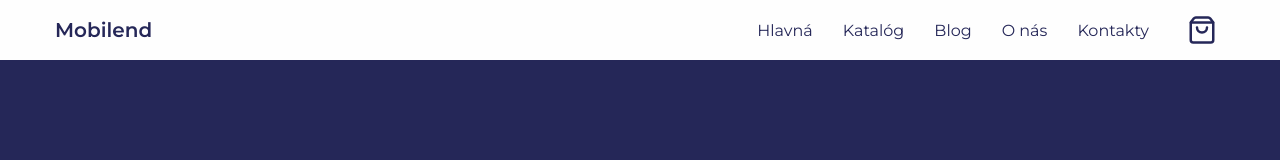
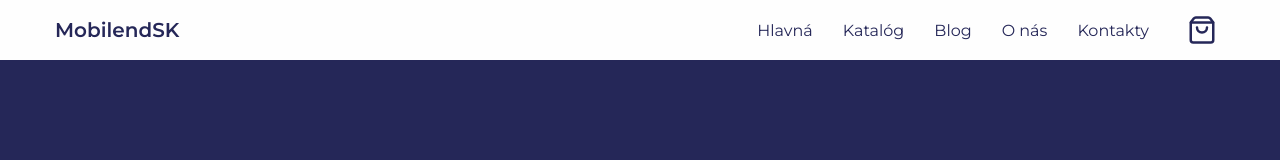
Before and after one commit to mobilend-sk/Mobilend-sk, a Next.js app: page / in a window 1280 px wide. Shown: the top 160 px of the page. Built offline with nearby package versions, Linux system fonts and the light colour scheme.

Commit message:
update logo

```diff
--- a/src/components/Logotype/Logotype.jsx
+++ b/src/components/Logotype/Logotype.jsx
@@ -7,7 +7,7 @@ const Logotype = () => {
 	return (
 		<div className="Logotype">
 			<Link href={"/"}>
-				Mobilend
+				MobilendSK
 			</Link>
 		</div>
 	)
```
